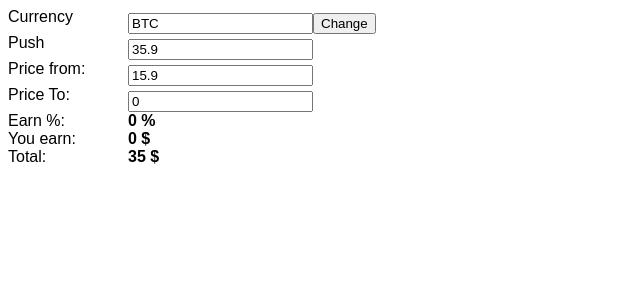
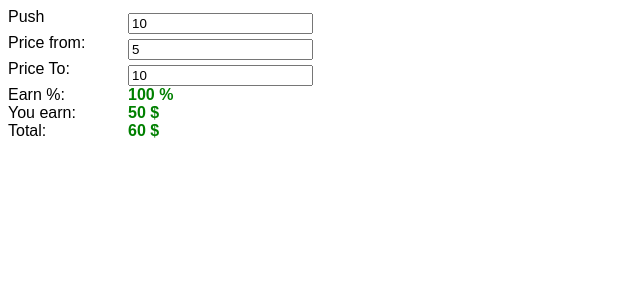
Before and after one commit to nguyendung17/crypto-calc, a React (Create React App) app: page / in a window 1280 px wide. Shown: the top 300 px of the page, without its empty margins (0-640 px from the left). Built offline with nearby package versions, Linux system fonts and the light colour scheme.

Commit message:
Update App.js

```diff
--- a/src/App.js
+++ b/src/App.js
@@ -3,21 +3,21 @@ import "./styles.css";
 import axios from "axios";
 
 export default function App(props) {
-  const [priceIn, setPriceIn] = useState(35.9);
-  const [rateFrom, setRateFrom] = useState(15.9);
+  const [priceIn, setPriceIn] = useState(10);
+  const [rateFrom, setRateFrom] = useState(5);
 
   const [color, setColor] = useState("black");
-  const [rateTo, setRateTo] = useState(0);
+  const [rateTo, setRateTo] = useState(10);
   const [earnPersent, setEarnPersent] = useState(0);
   const [price, setPrice] = useState(0);
   const [currency, setCurrency] = useState('BTC');
   useEffect(() => {
     if (priceIn && rateFrom && rateTo) {
-      setEarnPersent(100 * rateTo / rateFrom);
-      setPrice(priceIn*(rateTo-rateFrom)+priceIn);
+      setEarnPersent(((rateTo-rateFrom )* 100) / rateFrom);
+      setPrice(priceIn*(rateTo-rateFrom));
       console.log("Price", earnPersent, rateTo, price);
 
-      setColor(priceIn > price ? "green" : "red");
+      setColor(earnPersent > 0 ? "green" : "red");
     } else {
       setPrice(0);
     }
@@ -48,7 +48,8 @@ export default function App(props) {
 
   return (
     <div className="App" style={{ float: "left", textAlign: "left" }}>
-      <span>Currency</span>
+      <form>
+      {/* <span>Currency</span>
       <input
         placeholder="BTC"
         n onChange={(e) => {
@@ -57,7 +58,7 @@ export default function App(props) {
         value={currency}
       />
       <button onClick={getCoin}>Change</button>
-      <br />
+      <br /> */}
       <span>Push</span>
       <input
         placeholder="Price IN"
@@ -92,6 +93,7 @@ export default function App(props) {
       <br />
       <span>Total: </span>
       <b style={{ color: color }}>{formatNumber(price + parseInt(priceIn))} $</b>
+      </form>
     </div>
   );
 }
```
